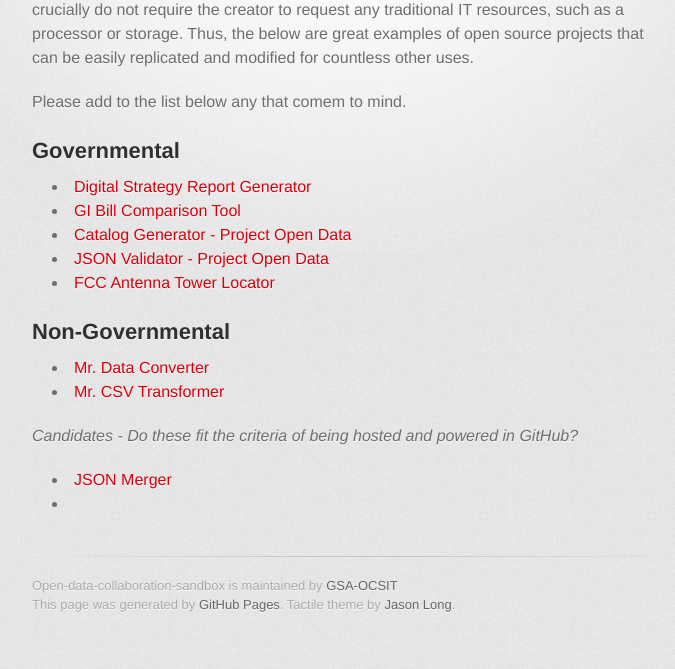
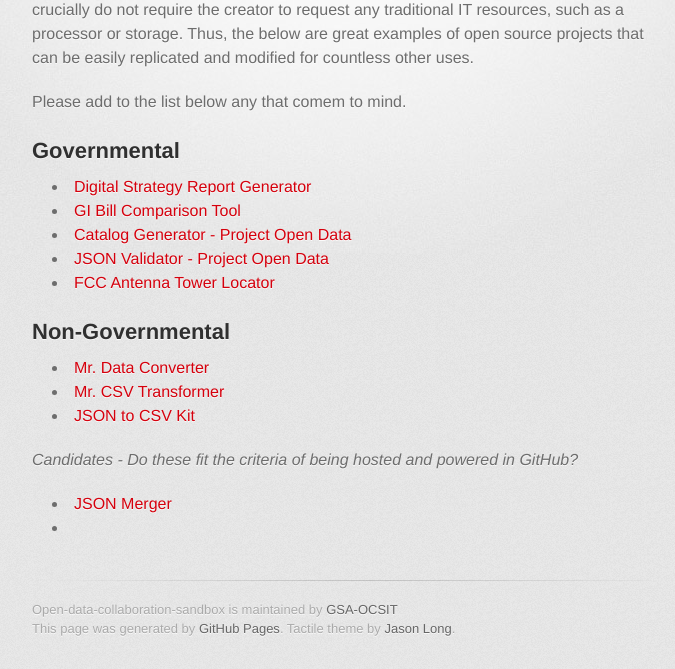
Before and after one commit to GSA/Open-Data-Collaboration-Sandbox, a Jekyll site: the page built from tools_hosted_in_github.md, in a window 1280 px wide. Shown: the part 320-989 px from the top of the page, without its empty margins (298-973 px from the left). Built offline with Jekyll 4.4.1, drawn with Linux system fonts in a browser that asks for light colours; some web fonts are replaced; before the commit the page ends 965 px from its top, so only the background shows below that.

Commit message:
adding json to csv converter

```diff
--- a/tools_hosted_in_github.md
+++ b/tools_hosted_in_github.md
@@ -23,6 +23,7 @@
 ## Non-Governmental
 * [Mr. Data Converter](http://shancarter.github.io/mr-data-converter/)
 * [Mr. CSV Transformer](http://deepinthecode.github.io/mr-csv-transformer/?targets=xxx,yyy)
+* [JSON to CSV Kit](http://konklone.io/json/)
 
 
 *Candidates - Do these fit the criteria of being hosted and powered in GitHub?*
```
